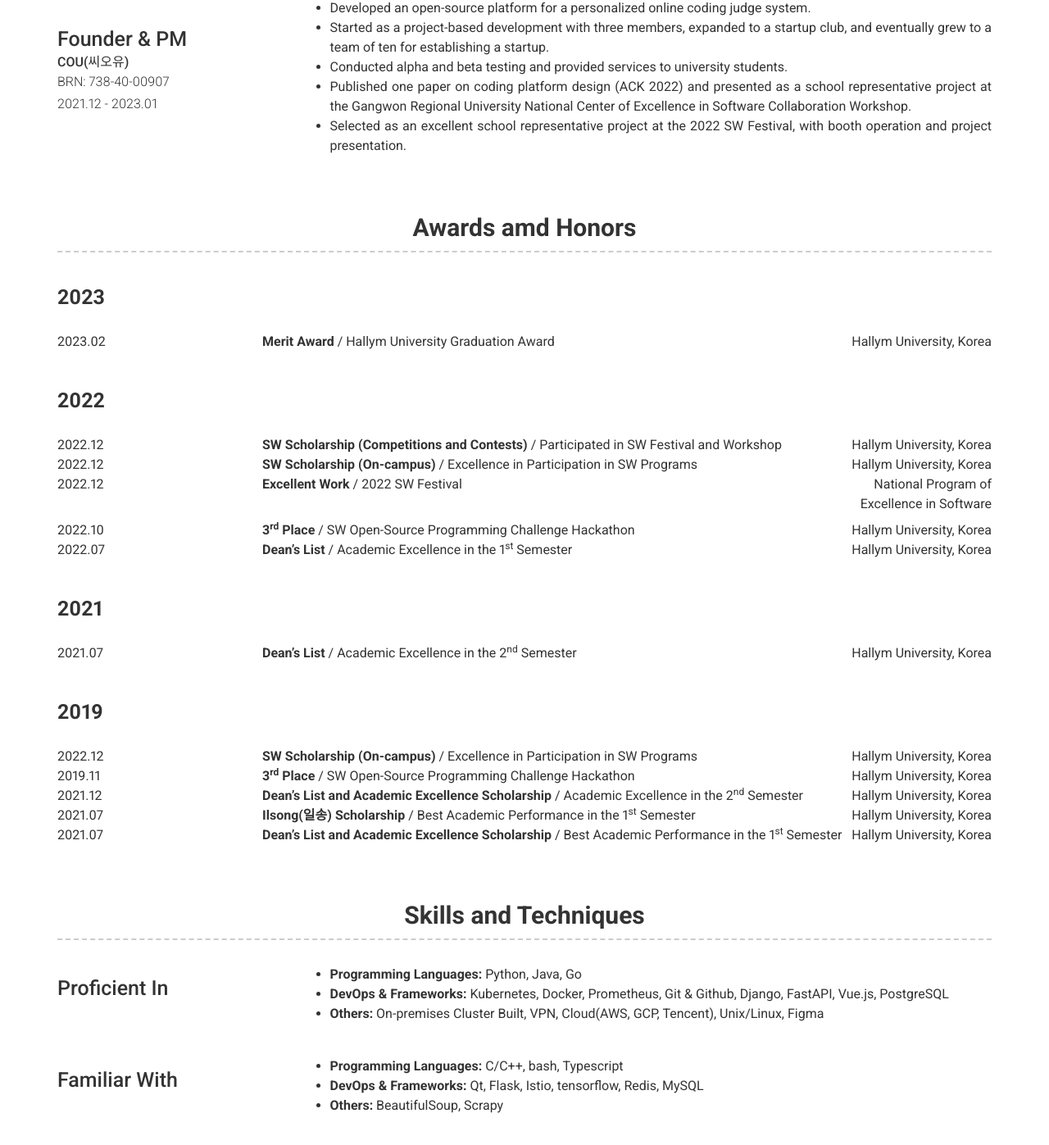
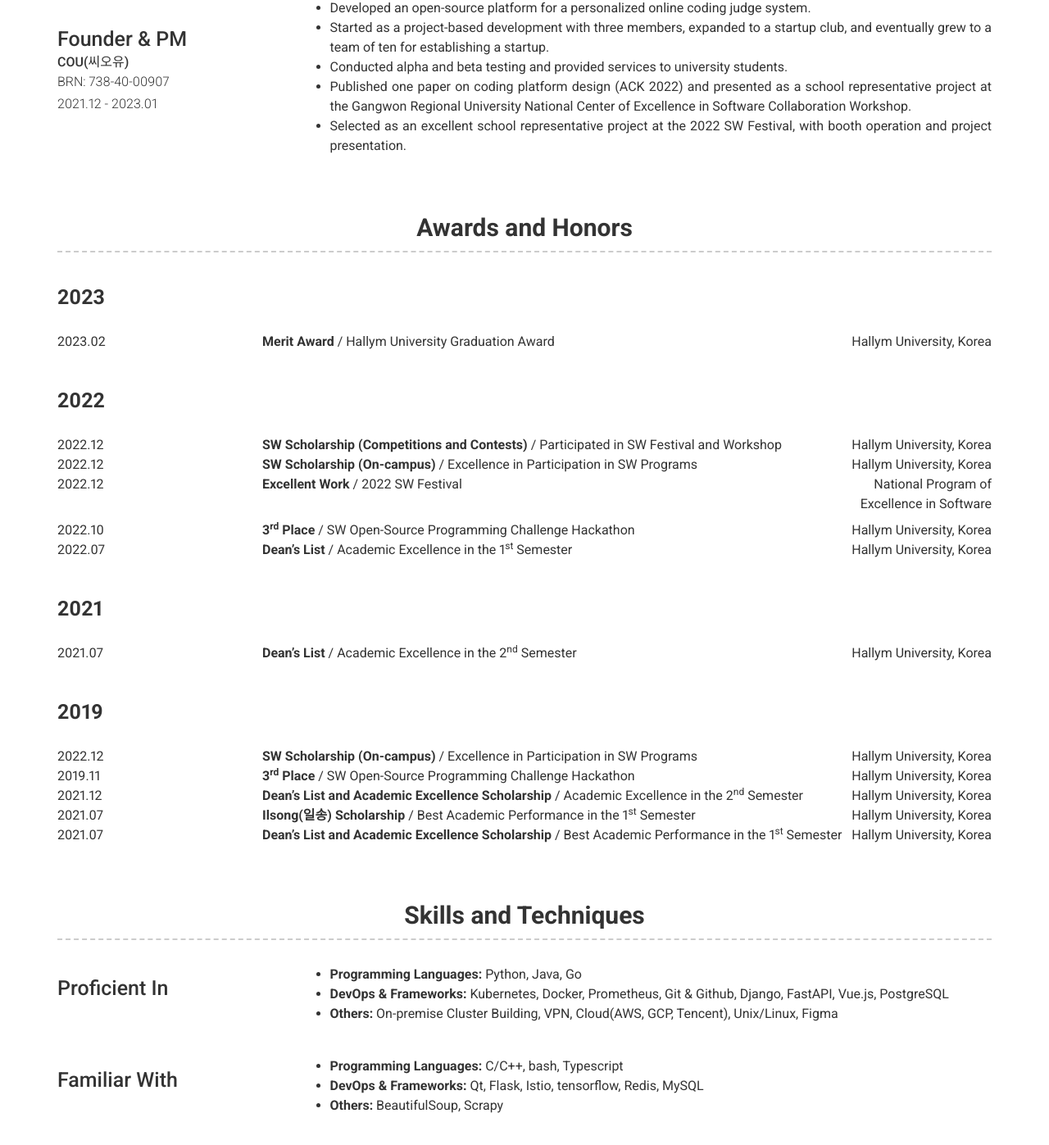
Before and after one commit to kdgyun/kdgyun.github.io, a Jekyll site: the page built from index.md, in a window 1280 px wide and 1400 px high, scrolled down 4325 px. Shown: the top 1397 px of the window at 82% size. Built offline with Jekyll 4.4.1, drawn with Linux system fonts in a browser that asks for light colours; nearby versions of some CDN libraries; some of the changed text lies outside the part shown.

Commit message:
fix typo

```diff
--- a/_config.yml
+++ b/_config.yml
@@ -165,7 +165,7 @@ content:
 
           † <i>A paper resulting from mentoring undergraduate researchers.</i>
 
-  - title: <b>Experience</b>
+  - title: <b>Experiences</b>
     layout: list
     content:
       - layout: left
@@ -214,7 +214,7 @@ content:
           * Published one paper on coding platform design (ACK 2022) and presented as a school representative project at the Gangwon Regional University National Center of Excellence in Software Collaboration Workshop.
           * Selected as an excellent school representative project at the 2022 SW Festival, with booth operation and project presentation.
 
-  - title: <b>Awards amd Honors</b>
+  - title: <b>Awards and Honors</b>
     layout: text
     content: |
       <h4><b>2023</b></h4> <br>
@@ -247,7 +247,7 @@ content:
         description: |
           * <b>Programming Languages:</b> Python, Java, Go
           * <b>DevOps & Frameworks:</b> Kubernetes, Docker, Prometheus, Git & Github, Django, FastAPI, Vue.js, PostgreSQL
-          * <b>Others:</b> On-premises Cluster Built, VPN, Cloud(AWS, GCP, Tencent), Unix/Linux, Figma
+          * <b>Others:</b> On-premise Cluster Building, VPN, Cloud(AWS, GCP, Tencent), Unix/Linux, Figma
 
       - layout: left
         title: |
```
